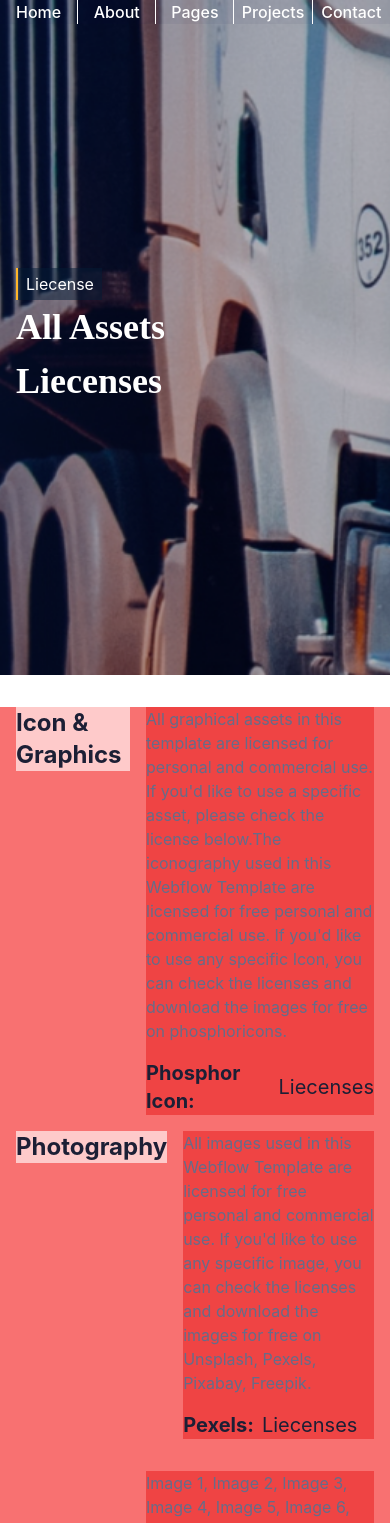
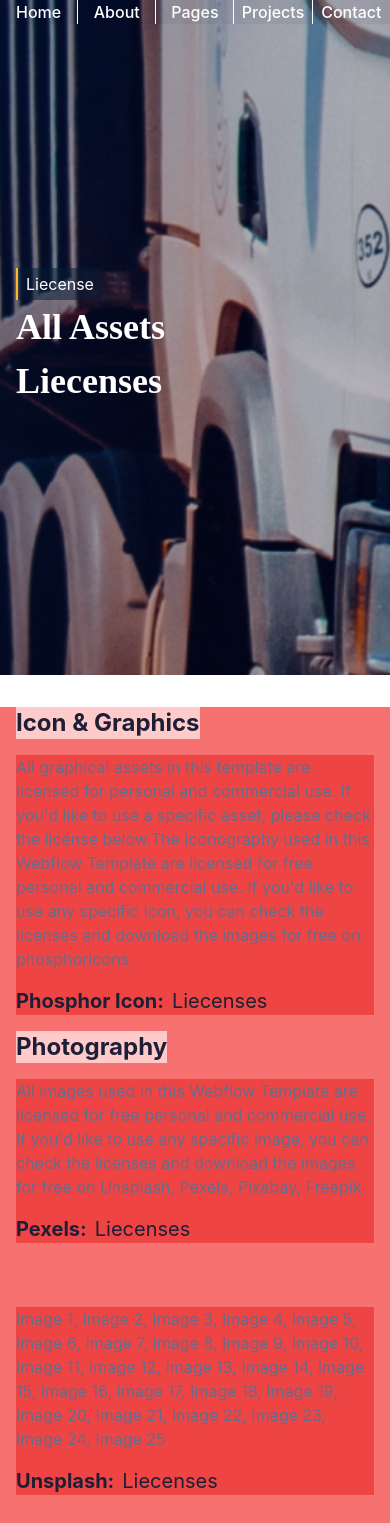
Before and after one commit to smartcollins/logistics, a React (Create React App) app: page /liecenses in a window 390 px wide. Shown: the top 1523 px of the page. Built offline with nearby package versions, Linux system fonts and the light colour scheme.

Commit message:
minor modification in Liecenses

```diff
--- a/src/pages/Liecenses.jsx
+++ b/src/pages/Liecenses.jsx
@@ -25,8 +25,8 @@ const Liecenses = () => {
         sm: true
     }]
     const item = itemAry.map((item, idx) => (
-        <div key={idx} className='flex items-start justify-between gap-4'>
-            <p style={{ color: color.darkTxt }} className='font-bold text-2xl capitalize bg-red-200 w-2/4'>{item.txt}</p>
+        <div key={idx} className='flex items-start justify-between gap-4 flex-wrap md:flex-nowrap'>
+            <p style={{ color: color.darkTxt }} className='font-bold text-2xl capitalize bg-red-200 md:w-2/4'>{item.txt}</p>
             <div className='w-full flex flex-col gap-4 bg-red-500'>
                 <p style={{ color: color.grayTxt }} className='empty:hidden'>
                     {item.txt2}
```
